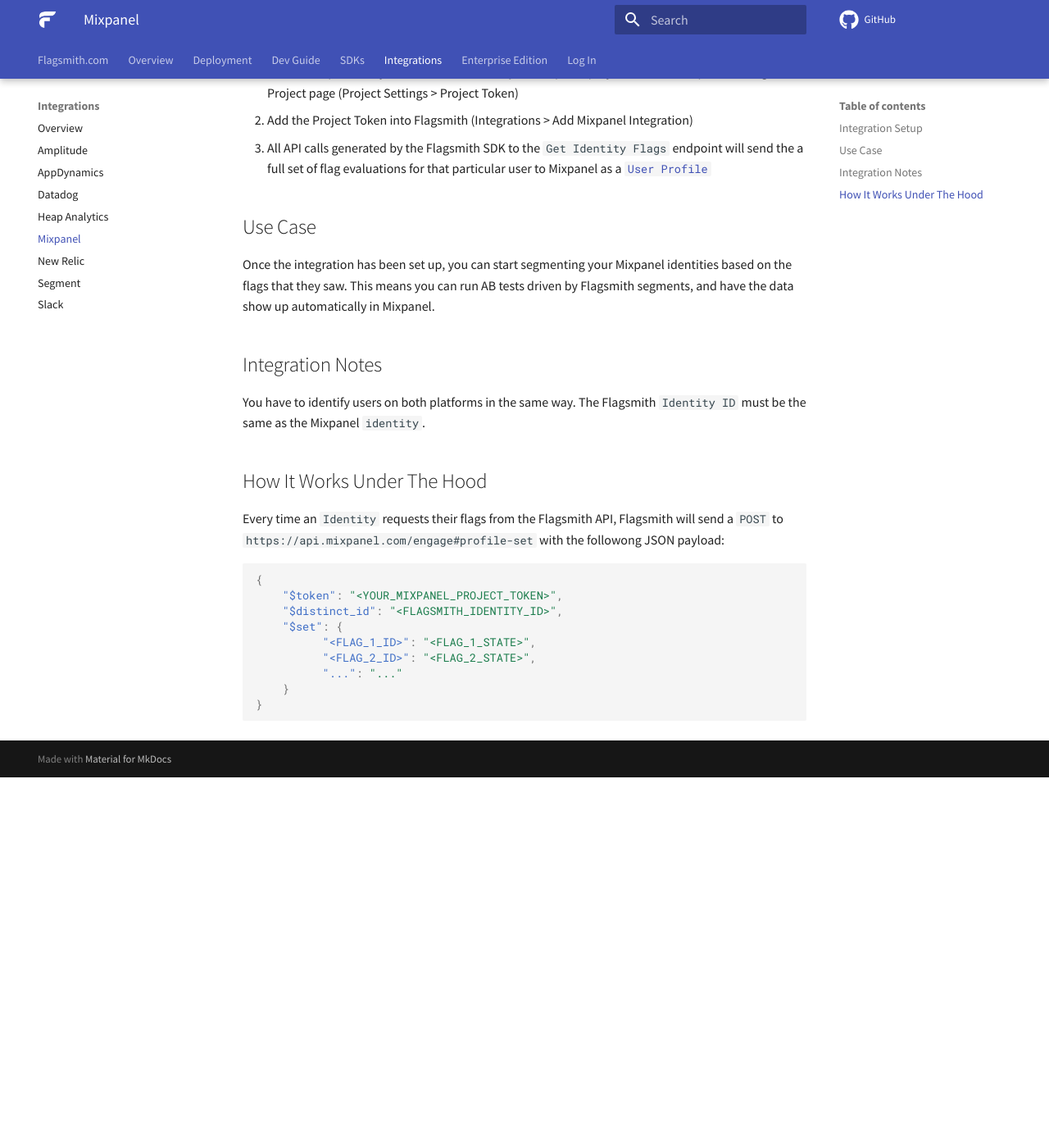
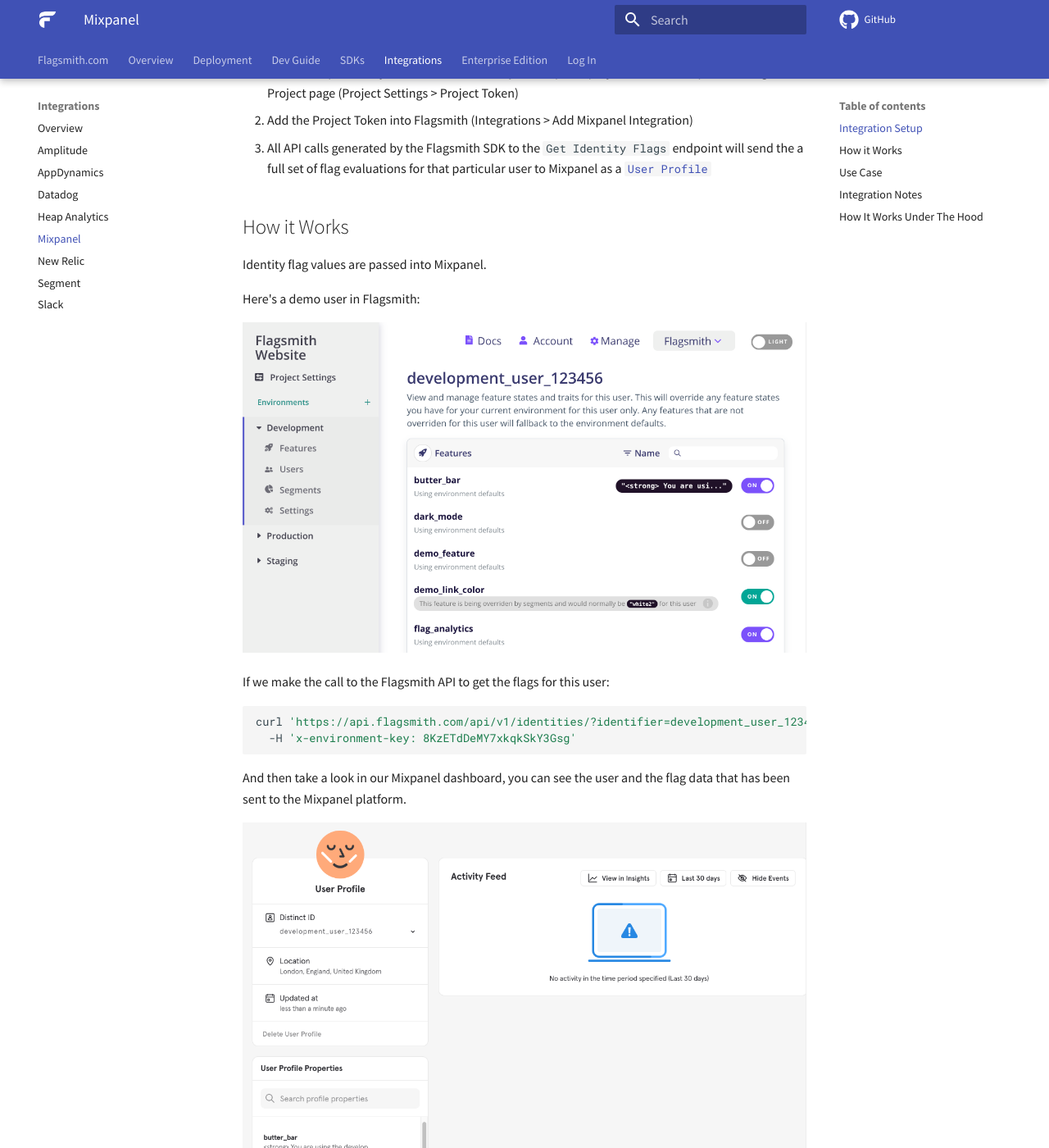
Before and after one commit to Flagsmith/flagsmith-docs, an MkDocs documentation site: the page built from docs/integrations/mixpanel.md, in a window 1280 px wide and 1400 px high, scrolled down 544 px. Shown: the whole window at 82% size. Built offline with MkDocs 1.6.1 and Material for MkDocs 9.7.7, drawn with Linux system fonts in a browser that asks for light colours; comment, search, counter and statistics services are not loaded; before the commit the page ends 1492 px from its top, so only the background shows below that.

Commit message:
Added mixpanel screenshots

````diff
--- a/docs/integrations/mixpanel.md
+++ b/docs/integrations/mixpanel.md
@@ -11,6 +11,25 @@ You can integrate Flagsmith with Mixpanel. The integration automatically sends t
 1. Get the Mixpanel Project Environment ID for your Mixpanel project from the Mixpanel Manage Project page (Project Settings > Project Token)
 2. Add the Project Token into Flagsmith (Integrations > Add Mixpanel Integration)
 3. All API calls generated by the Flagsmith SDK to the `Get Identity Flags` endpoint will send the a full set of flag evaluations for that particular user to Mixpanel as a [`User Profile`](https://developer.mixpanel.com/reference/user-profiles)
+
+## How it Works
+
+Identity flag values are passed into Mixpanel.
+
+Here's a demo user in Flagsmith:
+
+<img src="/images/integrations/mixpanel/mixpanel-integration-2.png"/>
+
+If we make the call to the Flagsmith API to get the flags for this user:
+
+```bash
+curl 'https://api.flagsmith.com/api/v1/identities/?identifier=development_user_123456' \
+  -H 'x-environment-key: 8KzETdDeMY7xkqkSkY3Gsg'
+```
+
+And then take a look in our Mixpanel dashboard, you can see the user and the flag data that has been sent to the Mixpanel platform.
+
+<img src="/images/integrations/mixpanel/mixpanel-integration-1.png"/>
 
 ## Use Case
 
````
Also changed, not shown: docs/images/integrations/mixpanel/mixpanel-integration-1.png (added), docs/images/integrations/mixpanel/mixpanel-integration-2.png (added).
